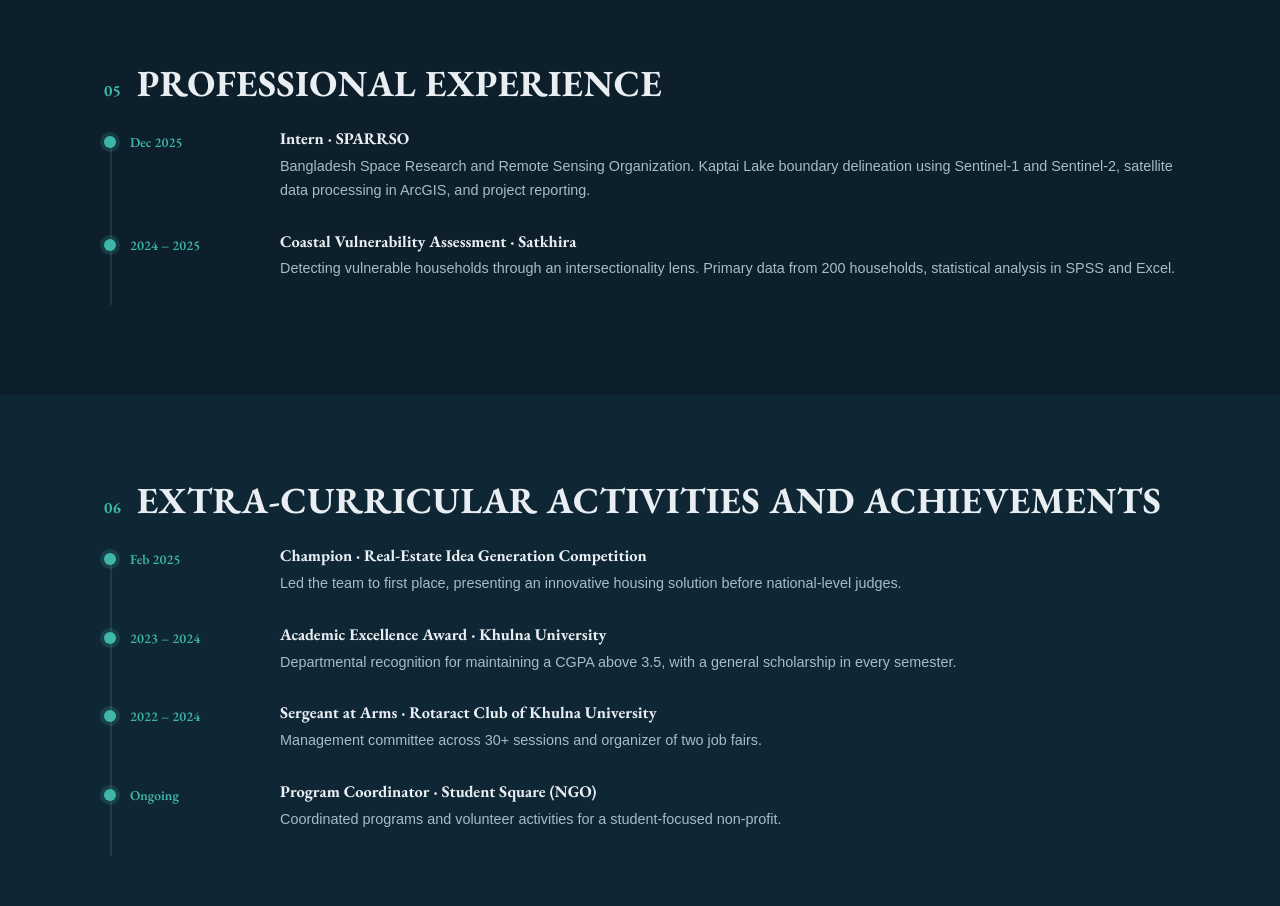
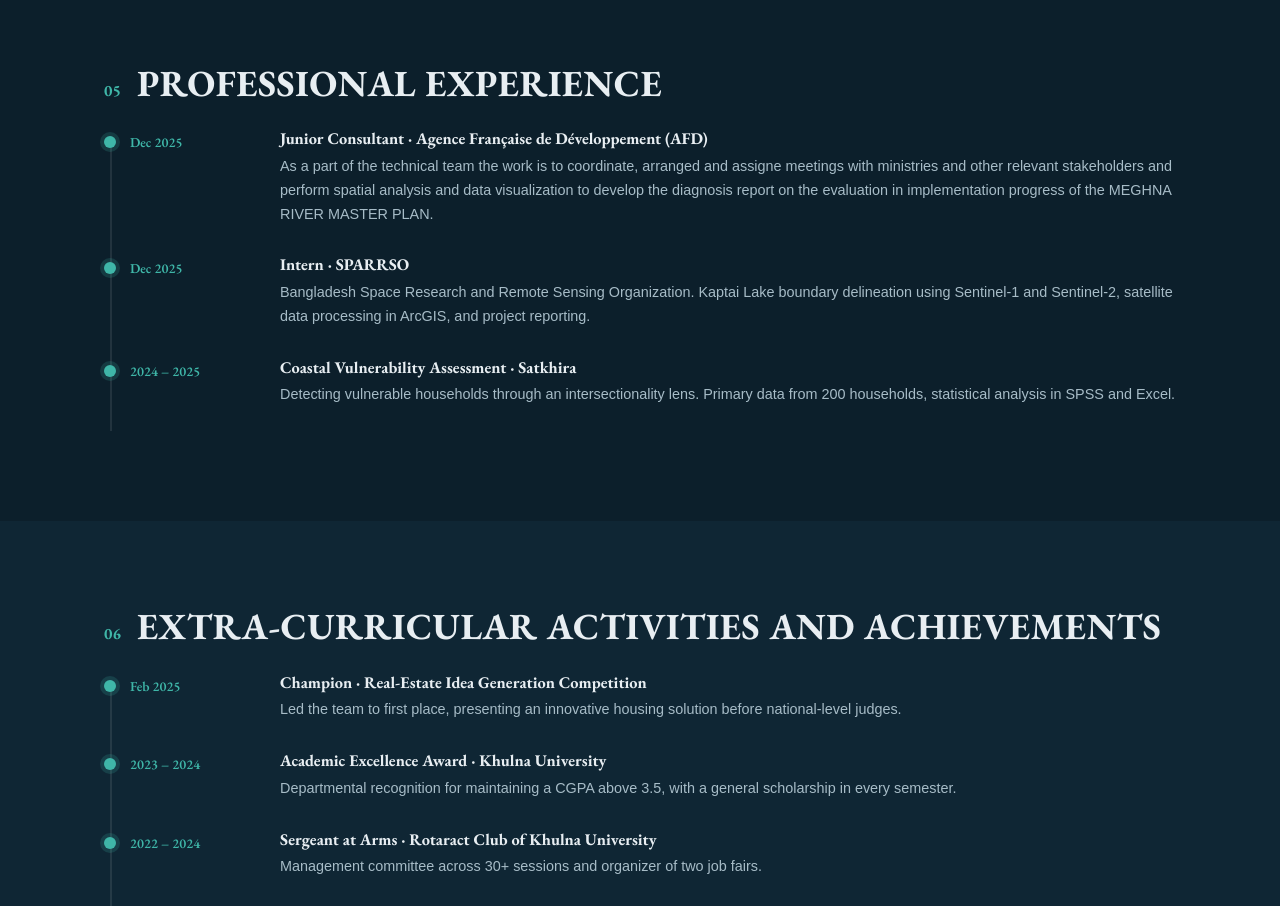
Before and after one commit to abrar-muhtasim-pathan/portfolio-website, a website: page index.html in a window 1280 px wide. Shown: the part 5280-6186 px from the top of the page. Drawn offline with nearby package versions, Linux system fonts and the light colour scheme.

Commit message:
update portfolio homepage

```diff
--- a/index.html
+++ b/index.html
@@ -296,6 +296,15 @@
       <div class="tl-item">
         <div class="tl-date">Dec 2025</div>
         <div class="tl-body">
+          <h4>Junior Consultant · Agence Française de Développement (AFD)</h4>
+          <p>As a part of the technical team the work is to coordinate, arranged and assigne meetings with ministries and other relevant stakeholders and perform spatial analysis and data visualization to develop the diagnosis report on the
+evaluation in implementation progress of the MEGHNA RIVER MASTER PLAN.</p>
+        </div>
+      </div>
+
+      <div class="tl-item">
+        <div class="tl-date">Dec 2025</div>
+        <div class="tl-body">
           <h4>Intern · SPARRSO</h4>
           <p>Bangladesh Space Research and Remote Sensing Organization. Kaptai Lake boundary delineation using Sentinel-1 and Sentinel-2, satellite data processing in ArcGIS, and project reporting.</p>
         </div>
```
